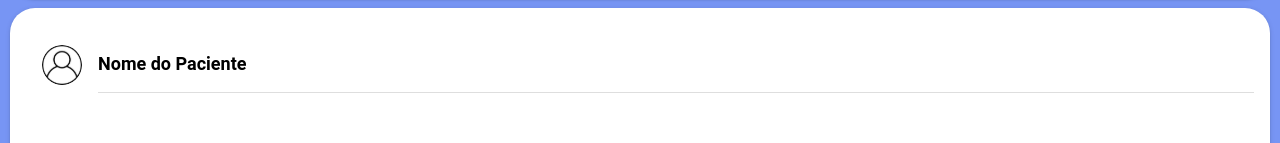
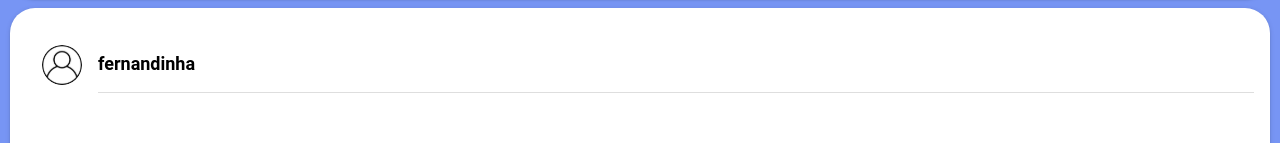
Before and after one commit to embscimatec/PimPelod2, a React (Create React App) app: page /resultado in a window 1280 px wide. Shown: the part 274-417 px from the top of the page. Built offline with nearby package versions, Linux system fonts and the light colour scheme.

Commit message:
Adicionando props ao Card de informações do paciente

```diff
--- a/src/components/CardInfoPacientes.tsx
+++ b/src/components/CardInfoPacientes.tsx
@@ -1,6 +1,7 @@
-import React from 'react';
+import React, { FunctionComponent } from 'react';
 import { IonAvatar, IonCard, IonCardContent, IonCol, IonIcon, IonImg, IonItem, IonRow } from '@ionic/react';
 import avatar_icon from '../assets/avatar_icon.svg';
+import { calculator } from 'ionicons/icons';
 
 interface Dados {
     nome: string,
@@ -9,7 +10,7 @@ interface Dados {
     idade: number,
 };
 
-const InfoPaciente: React.FC = () => {
+const InfoPaciente: FunctionComponent<Dados> = ( {nome, resultado, calculo, idade} : Dados ) => {
     return (
         <>
             <IonCard>
@@ -19,7 +20,7 @@ const InfoPaciente: React.FC = () => {
                             <img src={avatar_icon} />
                         </IonAvatar>
                         <div className="textos">
-                            <h2>Nome do Paciente</h2>
+                            <h2>{nome}</h2>
                         </div>
                     </IonItem>
                     <div className="dados">
@@ -34,9 +35,9 @@ const InfoPaciente: React.FC = () => {
                             <IonCol>
                                 <div className="info">
                                     <p>
-                                        40%<br />
-                                        PIM<br />
-                                        19<br />
+                                        {resultado}%<br />
+                                        {calculo}<br />
+                                        {idade}<br />
                                     </p>
                                 </div>
                             </IonCol>
--- a/src/pages/Resultado/index.tsx
+++ b/src/pages/Resultado/index.tsx
@@ -21,7 +21,7 @@ const Resultado: React.FC = () => {
                         </IonCol>
                     </IonGrid>
                     <ProgressBar porcentagem={0.4} />
-                    <InfoPaciente />
+                    <InfoPaciente nome="fernandinha" idade={15} calculo="PIM" resultado={40} />
                 </IonContent>
             </IonPage>
         </>
```
